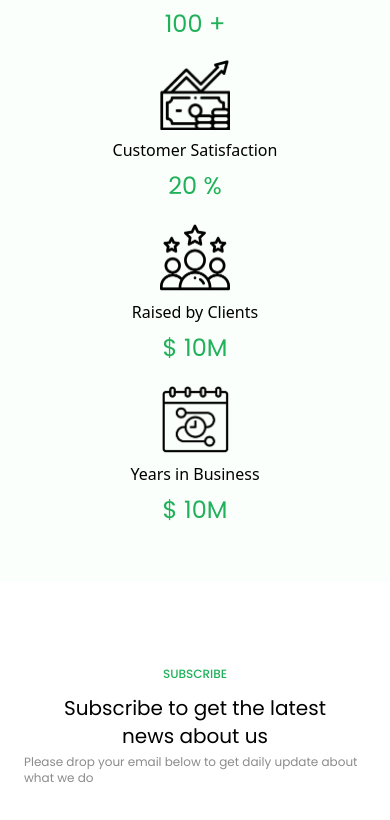
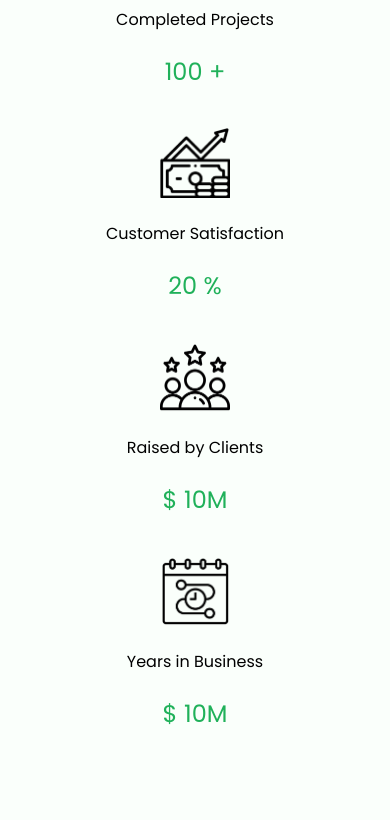
Before and after one commit to skippergoroye/Digital-Agency-Landing-page, a React (Vite) app: page / in a window 390 px wide. Shown: the part 1970-2790 px from the top of the page. Built offline with nearby package versions, Linux system fonts and the light colour scheme.

Commit message:
Feat: stat fiexed

```diff
--- a/src/components/Footer.jsx
+++ b/src/components/Footer.jsx
@@ -34,7 +34,7 @@ const Footer = () => {
         {/* Quick Link  */}
         <div className="flex-[1.5] w-full flex md:flex-row flex-col gap-10 justify-between md:mt-8 mt-10">
           {footerLinks.map((section, sectionIndex) => (
-            <div className="max-w-[200px] mr-[150px] py-3">
+            <div key={sectionIndex} className="max-w-[200px] mr-[150px] py-3">
               <h4 className="font-poppins font-semibold text-[14px] leading-[7px] text-black">{section.title}</h4>
               <ul className="list-none mt-4">
                 {section.links.map((linkObj, linkIndex) => (
--- a/src/components/Stats.jsx
+++ b/src/components/Stats.jsx
@@ -4,13 +4,13 @@ import { Project } from '../constants/index'
 
 const Stats = () => {
   return (
-    <section className='py-14 bg-[#FAFFFB] sm:px-16 px-6'>
-      <div className='flex md:flex-row md: flex-col md:space-x-10 gap-5 justify-center'>
+    <section className='py-14 bg-[#FAFFFB] sm:px-16 px-16'>
+      <div className='flex md:flex-row flex-col md:space-x-16 items-center justify-center py-4'>
         {Project.map((proj) => (
-          <div key={proj.id} className="border-red-500 z-50 flex flex-col items-center gap-2">
-            <img src={proj.icon}  className='w-[70px] H-[70px]'/>
-            <p>{proj.title}</p>
-            <h1 className='text-2xl text-[#20B15A] font-poppins '>{proj.stat}</h1>
+          <div key={proj.id} className="border-red-500 flex flex-col md:space-x-6 items-center justify-center gap-6 mb-10">
+            <img src={proj.icon}  className='w-[70px] H-[70px] object-contain'/>
+            <p className='text-center font-poppins'>{proj.title}</p>
+            <h1 className='text-2xl text-[#20B15A] font-poppins'>{proj.stat}</h1>
           </div>
         ))}
       </div>
--- a/src/components/Subscribe.jsx
+++ b/src/components/Subscribe.jsx
@@ -7,7 +7,7 @@ const Subscribe = () => {
             <div className='flex flex-col items-center justify-center'>
                 <h2 className='text-[#20B15A] font-poppins font-medium text-xs py-3'>SUBSCRIBE</h2>
                 <h1 className='max-w-[300px] text-center font-poppins text-xl text-black'>Subscribe to get the latest news about us</h1>
-                <p className='text-[#8B8B8B] text-xs font-poppins font-thin py-1'>Please drop your email below to get daily update about what we do</p>
+                <p className='text-[#8B8B8B] text-xs font-poppins font-thin py-1 text-center '>Please drop your email below to get daily update about what we do</p>
             </div>
 
             <div className='border-[2px] border-black rounded-lg'>
```
